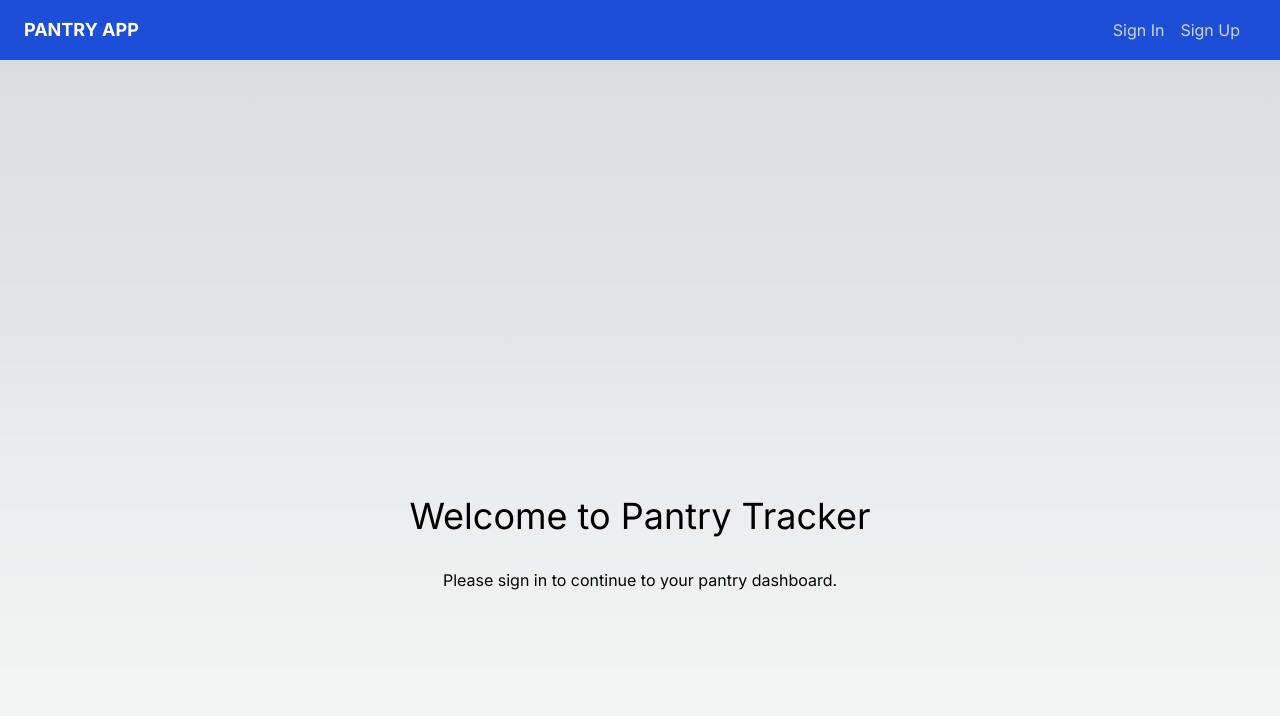
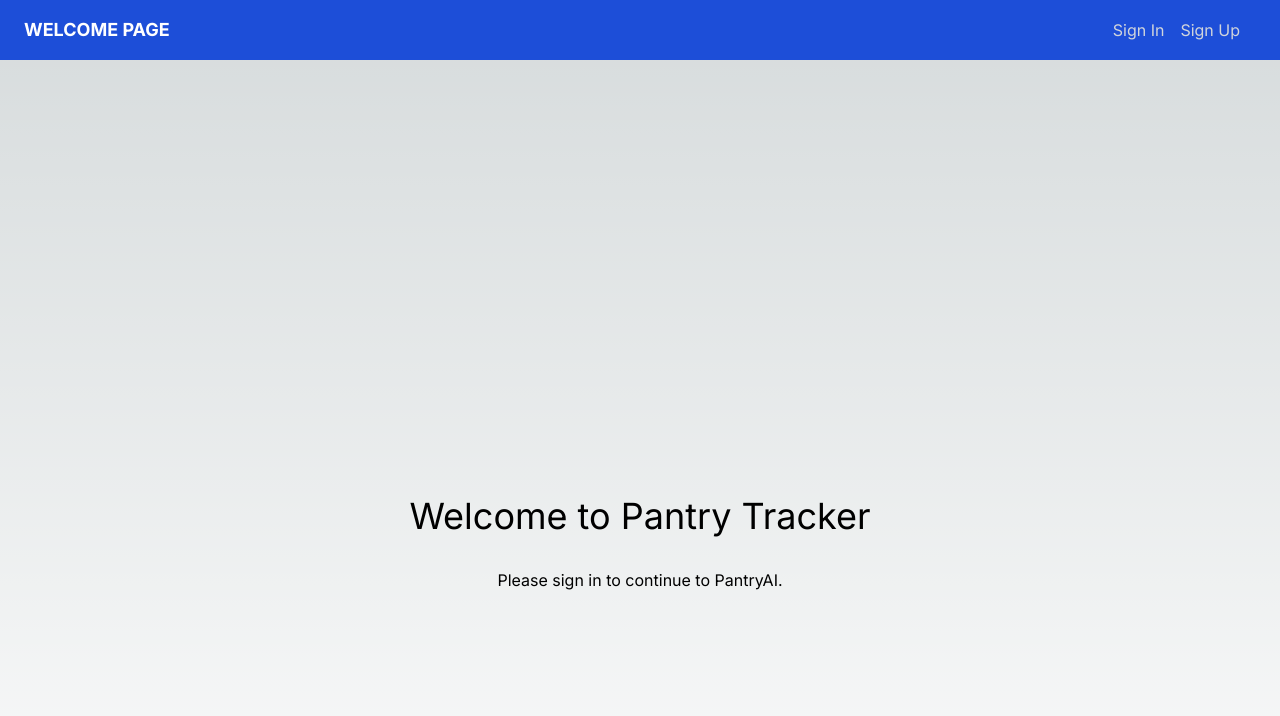
Before and after one commit to Karl-Fernandes/inventory-tracker, a Next.js app: page / in a window 1280 px wide. Shown: the top 716 px of the page. Built offline with nearby package versions, Linux system fonts and the light colour scheme; no server answers.

Commit message:
Added welcome page

```diff
--- a/app/components/Header.js
+++ b/app/components/Header.js
@@ -18,13 +18,13 @@ const Header = () => {
                 </div>
               </Link>
                )}
-            {!userId && (
-          <h1>
-          <div className="text-lg uppercase font-bold text-white">
-            Pantry App
-          </div>
-        </h1>
-        )}
+           {!userId && (
+            <Link href="/">
+            <div className="text-lg uppercase font-bold text-white">
+              Welcome Page
+            </div>
+            </Link>
+           )}
             </div>
             <div className="text-white flex items-center">
               {!userId && (
--- a/app/layout.js
+++ b/app/layout.js
@@ -3,6 +3,7 @@ import "./globals.css";
 import { ClerkProvider } from "@clerk/nextjs";
 import { dark } from "@clerk/themes";
 import Header from "./components/Header";
+
 
 
 const inter = Inter({ subsets: ["latin"] });
@@ -24,7 +25,7 @@ export default function RootLayout({ children }) {
       <html lang="en">
         <body className={inter.className}>
           <Header />
-
+          <dashboard />
           <main className="container mx-auto">
             <div className="flex items-start justify-center min-h-screen">
               <div className='mt-20'>
--- a/app/page.js
+++ b/app/page.js
@@ -2,7 +2,7 @@ export default function Home() {
   return (
     <div className="flex flex-col items-center justify-center min-h-screen py-2">
       <h1 className="text-4xl mb-8">Welcome to Pantry Tracker</h1>
-      <p className="mb-8">Please sign in to continue to your pantry dashboard.</p>
+      <p className="mb-8">Please sign in to continue to PantryAI.</p>
     </div>
   );
 }
```
